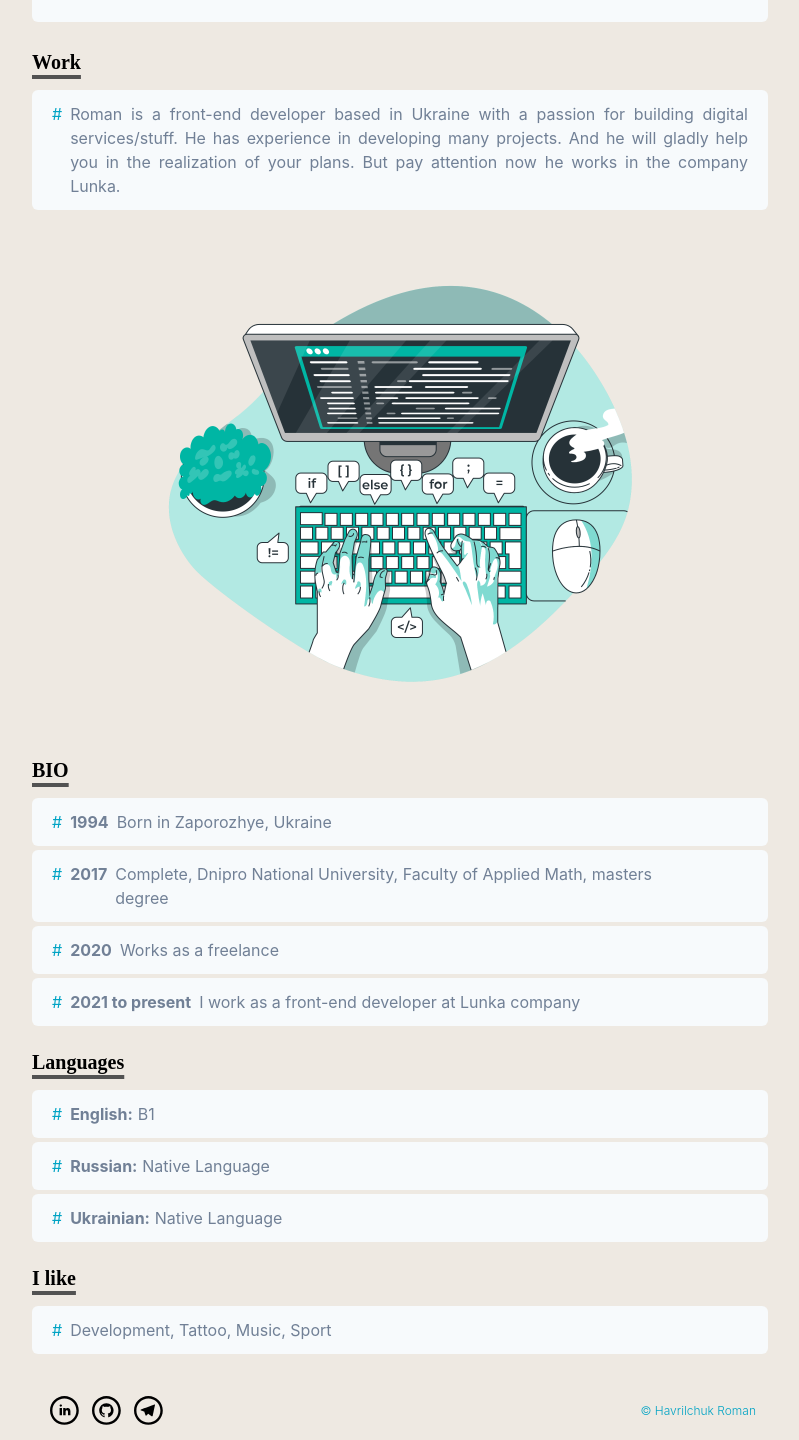
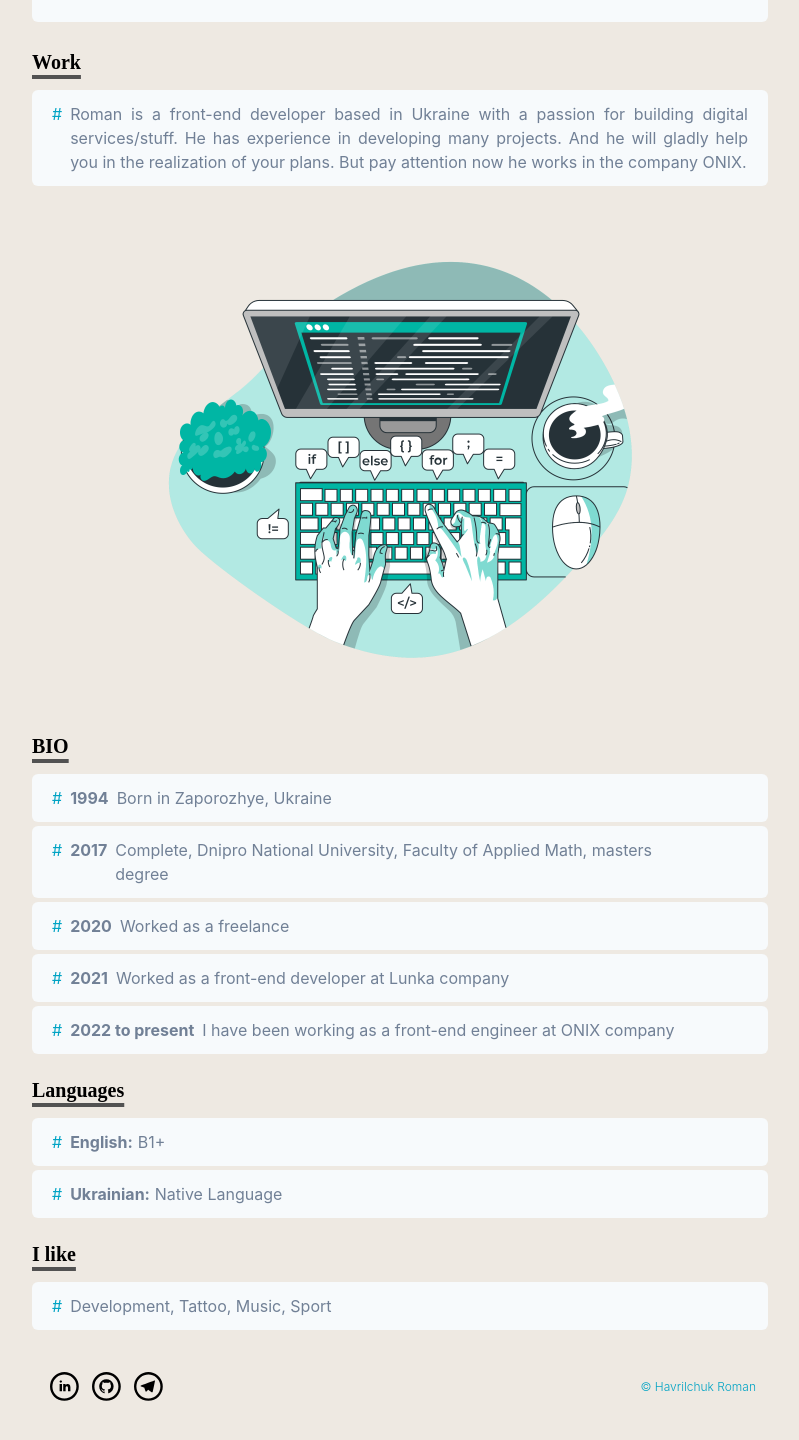
Before and after one commit to Roman-ua/personal_site, a Next.js app: page / in a window 1280 px wide. Shown: the part 650-2090 px from the top of the page, without its empty margins (240-1039 px from the left). Built offline with nearby package versions, Linux system fonts and the light colour scheme; a web font is replaced by a local one.

Commit message:
update bio information

```diff
--- a/components/homePage/printedText/PrintedText.js
+++ b/components/homePage/printedText/PrintedText.js
@@ -1,4 +1,4 @@
-import {Box, useColorModeValue} from "@chakra-ui/react";
+import {Box, useColorModeValue, Text} from "@chakra-ui/react";
 import Typed from 'react-typed';
 
 const PrintedText = () => {
@@ -26,7 +26,7 @@ const PrintedText = () => {
           style={{marginRight: '5px', color: 'darkorange'}}
         />
         <Typed
-          strings={['best_tech']}
+          strings={['front_end']}
           typeSpeed={50}
           showCursor={false}
           style={{marginRight: '5px', fontWeight: 'bold', color: 'cyan'}}
--- a/components/homePage/work/work.js
+++ b/components/homePage/work/work.js
@@ -14,7 +14,7 @@ const Work = () => {
         <Paragraph>Roman is a front-end developer based in Ukraine with a passion
           for building digital services/stuff. He has experience in developing many projects.
           And he will gladly help you in the realization of your plans.
-          But pay attention now he works in the company Lunka.
+          But pay attention now he works in the company ONIX.
         </Paragraph>
       </ContentWrapper>
       <Box align={'center'} my={6}>
--- a/constants/default_data.js
+++ b/constants/default_data.js
@@ -111,11 +111,7 @@ export const tech_stack_data_task_management = [
 export const language_data = [
   {
     title: 'English:',
-    stack: 'B1'
-  },
-  {
-    title: 'Russian:',
-    stack: 'Native Language'
+    stack: 'B1+'
   },
   {
     title: 'Ukrainian:',
@@ -135,10 +131,14 @@ export const bio_data = [
   },
   {
     year: '2020',
-    data: 'Works as a freelance'
+    data: 'Worked as a freelance'
   },
   {
-    year: '2021 to present',
-    data: 'I work as a front-end developer at Lunka company'
+    year: '2021',
+    data: 'Worked as a front-end developer at Lunka company'
   },
+  {
+    year: '2022 to present',
+    data: 'I have been working as a front-end engineer at ONIX company'
+  }
 ]
```
